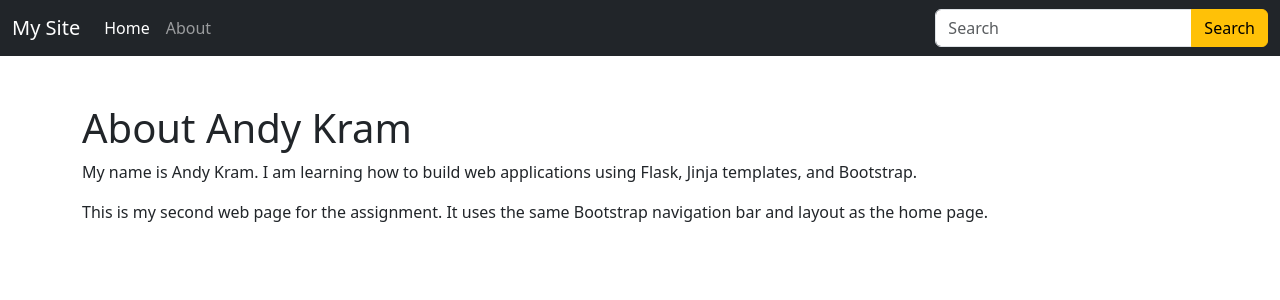
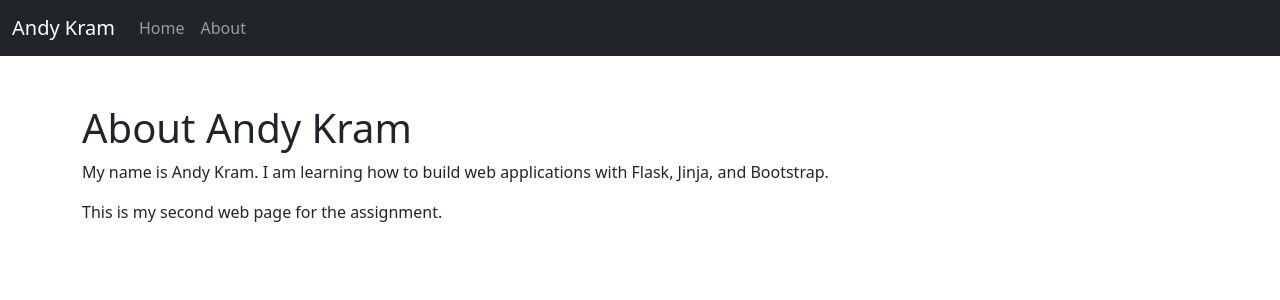
Before and after one commit to ajkram-cpu/flask-app, a Flask app: page /about in a window 1280 px wide. Shown: the top 300 px of the page. Run offline with Flask 3, Linux system fonts and the light colour scheme.

Commit message:
final commit

```diff
--- a/templates/about.html
+++ b/templates/about.html
@@ -7,15 +7,12 @@ About Andy Kram
 {% block body %}
 <main class="container mt-5">
     <h1>About Andy Kram</h1>
-
     <p>
         My name is Andy Kram. I am learning how to build web applications
-        using Flask, Jinja templates, and Bootstrap.
+        with Flask, Jinja, and Bootstrap.
     </p>
-
     <p>
-        This is my second web page for the assignment. It uses the same
-        Bootstrap navigation bar and layout as the home page.
+        This is my second web page for the assignment.
     </p>
 </main>
 {% endblock %}
--- a/templates/base.html
+++ b/templates/base.html
@@ -14,38 +14,31 @@
 
 <body>
 
-<!-- NAVBAR -->
+<!-- CLEAN MENU -->
 <nav class="navbar navbar-expand-lg navbar-dark bg-dark">
   <div class="container-fluid">
-    <a href="/" class="navbar-brand">My Site</a>
 
+    <!-- optional name (you can remove if you want) -->
+    <a class="navbar-brand" href="/">Andy Kram</a>
+
+    <!-- hamburger button -->
     <button
+      class="navbar-toggler"
       type="button"
-      class="navbar-toggler"
       data-bs-toggle="collapse"
-      data-bs-target="#navbarCollapse"
+      data-bs-target="#navbarNav"
     >
       <span class="navbar-toggler-icon"></span>
     </button>
 
-    <div
-      class="collapse navbar-collapse justify-content-between"
-      id="navbarCollapse"
-    >
+    <!-- collapsible menu -->
+    <div class="collapse navbar-collapse" id="navbarNav">
       <div class="navbar-nav">
-        <a href="/" class="nav-item nav-link active">Home</a>
-        <a href="/about" class="nav-item nav-link">About</a>
+        <a class="nav-link" href="/">Home</a>
+        <a class="nav-link" href="/about">About</a>
       </div>
+    </div>
 
-      <form class="d-flex" method="POST">
-        <div class="input-group">
-          <input type="text" class="form-control" placeholder="Search" />
-          <button type="button" class="btn btn-warning">
-            Search
-          </button>
-        </div>
-      </form>
-    </div>
   </div>
 </nav>
 
```
